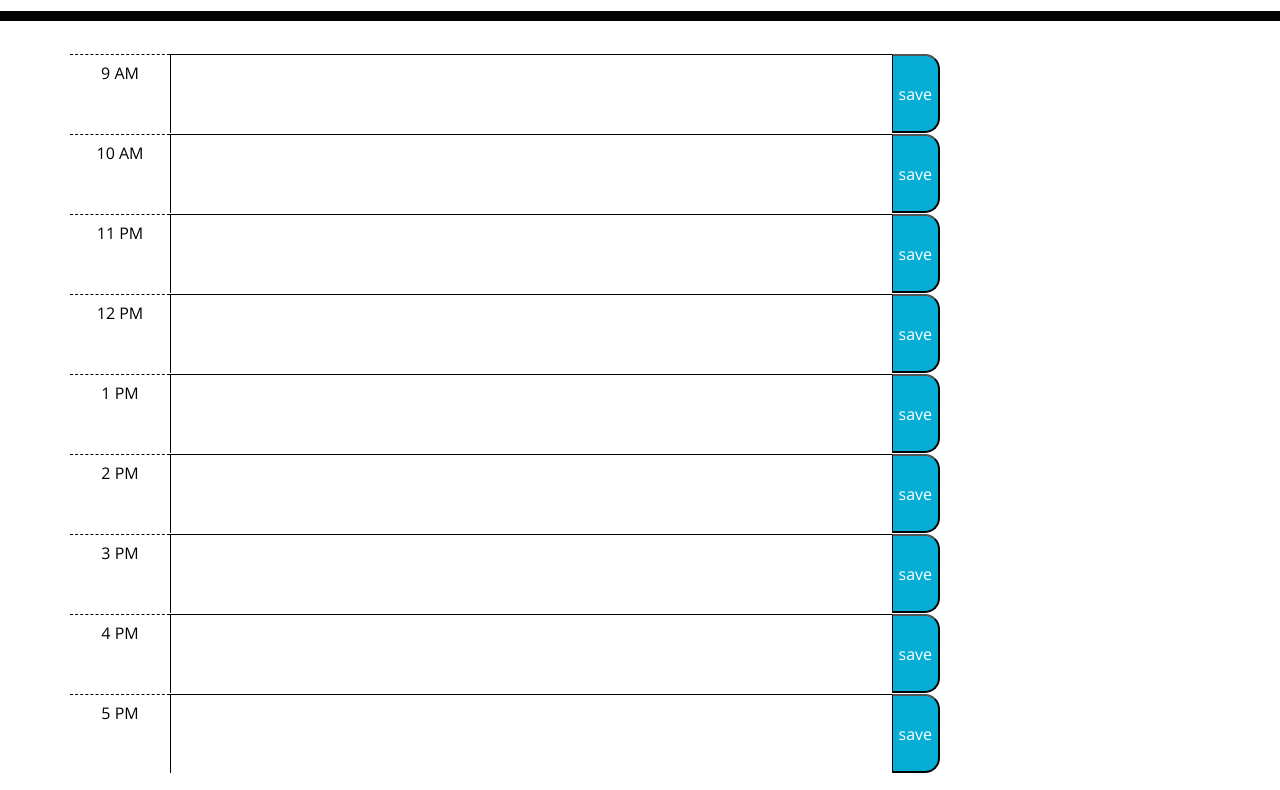
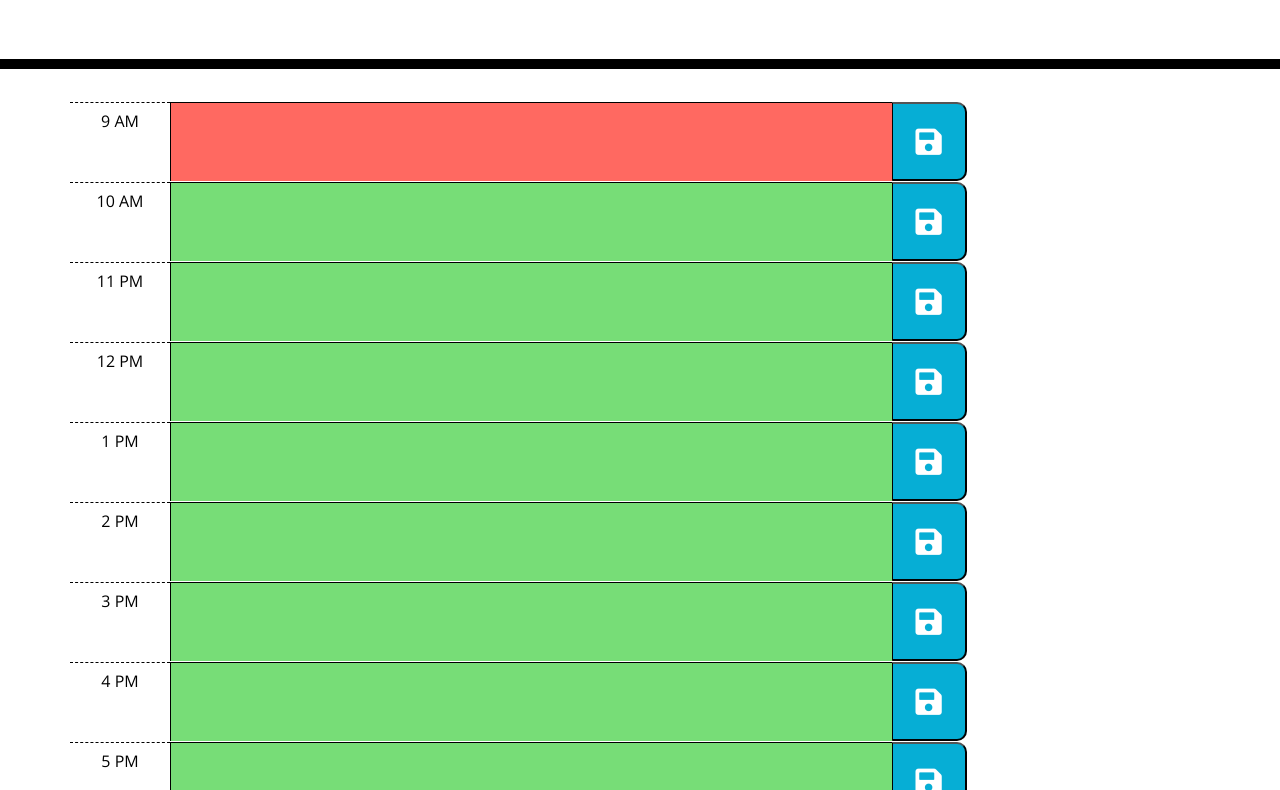
Before and after one commit to ryntm/dailyplanner, a plain HTML site: page index.html in a window 1280 px wide. Shown: the part 247-1037 px from the top of the page. Drawn offline with nearby package versions, Linux system fonts and the light colour scheme.

Commit message:
made update to color coordination based on hour of the day, save icon update, disabled textareas when hour is past that hour.

```diff
--- a/script.js
+++ b/script.js
@@ -4,7 +4,7 @@ var currentHour = moment().format('HH')
 var currentDate = moment().format('ll');
 let tasks = {}
 
-//function to get the last saved date
+//function to getting and setting the last saved date, if date is not that same as before, reset array.
 function getSavedDate() {
     var savedDate = JSON.parse(localStorage.getItem('savedDate'));
     if (savedDate === null) {
@@ -16,12 +16,17 @@ function getSavedDate() {
         localStorage.setItem('savedDate', JSON.stringify(savedDate))
         tasks =
             {hour9: "",hour10: "",hour11: "",hour12: "",hour13: "",
-            hour14: "",hour15: "",hour16: "",hour17: ""}
+            hour14: "",hour15: "",hour16: "",hour17: ""};
+        localStorage.setItem('tasks', JSON.stringify(tasks));
+
     }
 }
 
+// get tasks from localstorage and then setting them to textareas if tey exist.
 function getTasks() {
     getSavedDate()
+
+    // getting or setting tasks array
     var tasks = JSON.parse(localStorage.getItem("tasks"||'{}'));
     if (tasks === null) {
         tasks =
@@ -29,6 +34,8 @@ function getTasks() {
                 hour14: "",hour15: "",hour16: "",hour17: ""}
         localStorage.setItem('tasks', JSON.stringify(tasks))
     }
+
+    // looping through all necessary divs to display html
     for (var i = 0; i < Object.keys(tasks).length; i++) {
         var hourText = "";
         var j = i+9
@@ -40,12 +47,30 @@ function getTasks() {
         } else {
         hourText = j + " PM"
         }
+
+        // disable textarea it's id is less than the current time.
+        var disableTextarea = "";
+        if (currentHour > j) {
+            disableTextarea = "disabled=\"disabled\""
+        }
+
+        // setting past/current/present state to the textarea to change color
+        var mcfly = "";
+        if (j > currentHour) {
+            mcfly = "future"
+        } else if (j < currentHour) {
+            mcfly = "past"
+        } else {
+            mcfly = "present"
+        }
+
+        // string interpolation for each hour row
         var textAreas = `
         <div class="time-block">
             <div class="row">
                 <div class="hour">${hourText}</div>
-                <textarea class="description" id="${hourID}">${tasks[hourID]}</textarea>
-                <button class="saveBtn" id="${hourID}button">save</button>
+                <textarea class="description ${mcfly}" id="${hourID}" ${disableTextarea}>${tasks[hourID]}</textarea>
+                <button class="saveBtn" id="${hourID}button"><i class="fas fa-save icon-4x"></i></button>
             </div>
         </div>`
         $(".container").append(textAreas)
@@ -65,4 +90,6 @@ $(".saveBtn").on('click', function() {
     localStorage.setItem('tasks', JSON.stringify(tasks));
 });
 
+$('#currentDay').text(currentDate);
+
 });
--- a/style.css
+++ b/style.css
@@ -62,18 +62,29 @@ textarea{
 
 .future {
   background-color: #77dd77;
-  color: white;
+  color: black;
 }
 
 .saveBtn {
   border-left: 1px solid black;
-  border-top-right-radius: 15px;
-  border-bottom-right-radius: 15px;
+  border-top-right-radius: 10px;
+  border-bottom-right-radius: 10px;
   background-color: #06AED5;
   color: white;
+  font-size: 30px;
+  width: 75px;
 }
 
-.saveBtn i:hover {
-  font-size: 20px;
-  transition: all .3s ease-in-out;
+.saveBtn:hover {
+  background-color: #178bb8;
+  transition: all .1s ease-in-out;
 }
+
+.saveBtn:active {
+  background-color: #05ff0f;
+  transition: all 0.1s ease-in-out;
+}
+
+#currentDay {
+  font-size: xx-large;
+}
```
Also changed, not shown: index.html (+1 -83 lines).
